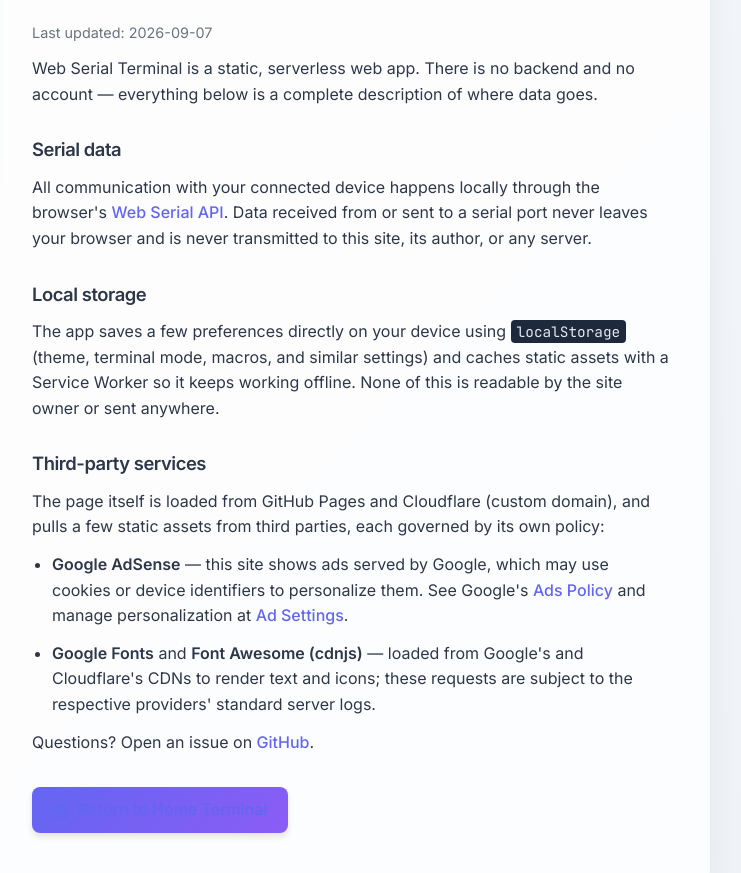
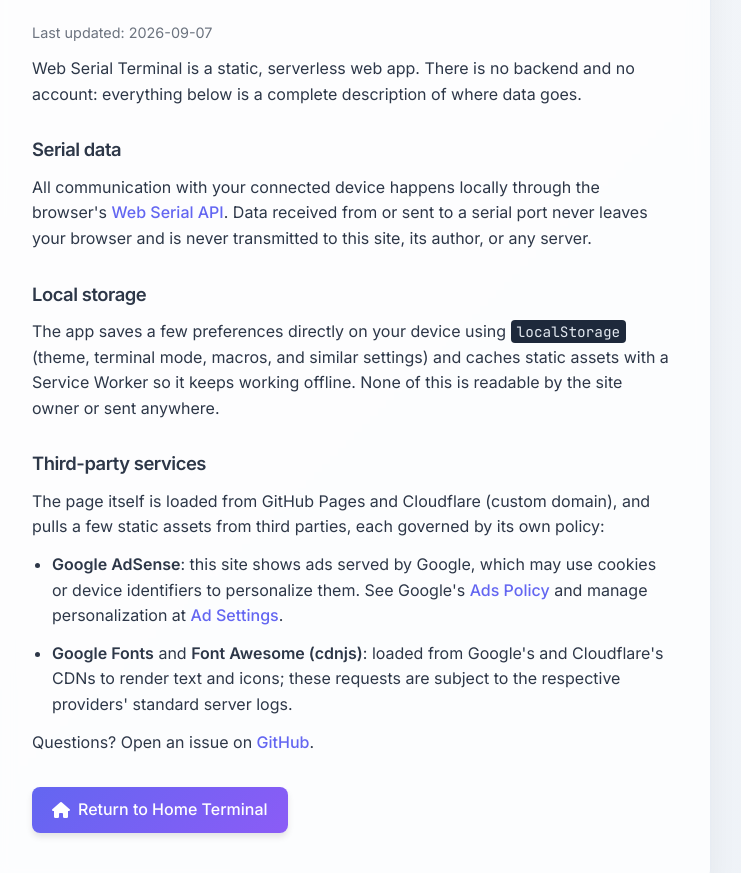
Before and after one commit to bucagdas/web-serial-terminal, a plain HTML site: page privacy.html in a window 1280 px wide. Shown: the part 130-1003 px from the top of the page, without its empty margins (289-1030 px from the left). Drawn offline with Linux system fonts and the light colour scheme.

Commit message:
Fix unreadable privacy page button and tidy copy
The legal-container link color rule was overriding button-link's
white text, making the "Return to Home Terminal" button illegible
against its purple background.

```diff
--- a/js/features.js
+++ b/js/features.js
@@ -561,7 +561,7 @@
         if(terminalFontSize) terminalFontSize.value = localStorage.getItem('terminalFontSize');
     }
     // Always start a fresh session with auto-scroll ON. It is a transient view
-    // state, not a preference — persisting "off" across reloads used to trap
+    // state, not a preference: persisting "off" across reloads used to trap
     // users with a terminal that never followed new data. The live scroll
     // position and the toggle button still control it during the session.
     setAutoScroll(true);
--- a/js/ui.js
+++ b/js/ui.js
@@ -85,7 +85,7 @@
 
     document.querySelector('.control-close')?.addEventListener('click', () => {
         // Use clearTerminal() so the modern terminal's pending render buffer is
-        // reset too — clearing innerHTML alone lets a buffered rAF flush reappear.
+        // reset too: clearing innerHTML alone lets a buffered rAF flush reappear.
         clearTerminal();
         const traditionalOutput = document.querySelector('.traditional-terminal .terminal-output');
         if (traditionalOutput) traditionalOutput.innerHTML = '';
--- a/privacy.html
+++ b/privacy.html
@@ -26,7 +26,7 @@
         <h1><i class="fas fa-shield-halved"></i> Privacy Policy</h1>
         <p class="legal-updated">Last updated: 2026-09-07</p>
 
-        <p>Web Serial Terminal is a static, serverless web app. There is no backend and no account — everything below is a complete description of where data goes.</p>
+        <p>Web Serial Terminal is a static, serverless web app. There is no backend and no account: everything below is a complete description of where data goes.</p>
 
         <h2>Serial data</h2>
         <p>All communication with your connected device happens locally through the browser's <a href="https://developer.mozilla.org/en-US/docs/Web/API/Web_Serial_API" target="_blank" rel="noopener noreferrer">Web Serial API</a>. Data received from or sent to a serial port never leaves your browser and is never transmitted to this site, its author, or any server.</p>
@@ -37,8 +37,8 @@
         <h2>Third-party services</h2>
         <p>The page itself is loaded from GitHub Pages and Cloudflare (custom domain), and pulls a few static assets from third parties, each governed by its own policy:</p>
         <ul>
-            <li><strong>Google AdSense</strong> — this site shows ads served by Google, which may use cookies or device identifiers to personalize them. See Google's <a href="https://policies.google.com/technologies/ads" target="_blank" rel="noopener noreferrer">Ads Policy</a> and manage personalization at <a href="https://adssettings.google.com/" target="_blank" rel="noopener noreferrer">Ad Settings</a>.</li>
-            <li><strong>Google Fonts</strong> and <strong>Font Awesome (cdnjs)</strong> — loaded from Google's and Cloudflare's CDNs to render text and icons; these requests are subject to the respective providers' standard server logs.</li>
+            <li><strong>Google AdSense</strong>: this site shows ads served by Google, which may use cookies or device identifiers to personalize them. See Google's <a href="https://policies.google.com/technologies/ads" target="_blank" rel="noopener noreferrer">Ads Policy</a> and manage personalization at <a href="https://adssettings.google.com/" target="_blank" rel="noopener noreferrer">Ad Settings</a>.</li>
+            <li><strong>Google Fonts</strong> and <strong>Font Awesome (cdnjs)</strong>: loaded from Google's and Cloudflare's CDNs to render text and icons; these requests are subject to the respective providers' standard server logs.</li>
         </ul>
 
         <p>Questions? Open an issue on <a href="https://github.com/bucagdas/web-serial-terminal" target="_blank" rel="noopener noreferrer">GitHub</a>.</p>
--- a/styles.css
+++ b/styles.css
@@ -618,7 +618,7 @@
     transition: opacity 0.15s ease;
 }
 
-/* Reveal the glyphs on hover, like macOS — and on keyboard focus for a11y */
+/* Reveal the glyphs on hover, like macOS, and on keyboard focus for a11y */
 .terminal-window-controls:hover .traffic-light i,
 .terminal-window-controls:focus-within .traffic-light i {
     opacity: 1;
@@ -1072,6 +1072,10 @@
     font-weight: 500;
 }
 
+.legal-container a.button-link {
+    color: white;
+}
+
 .legal-container code {
     background-color: var(--terminal-bg);
     color: var(--terminal-text);
```
Also changed, not shown: 1 other file.
